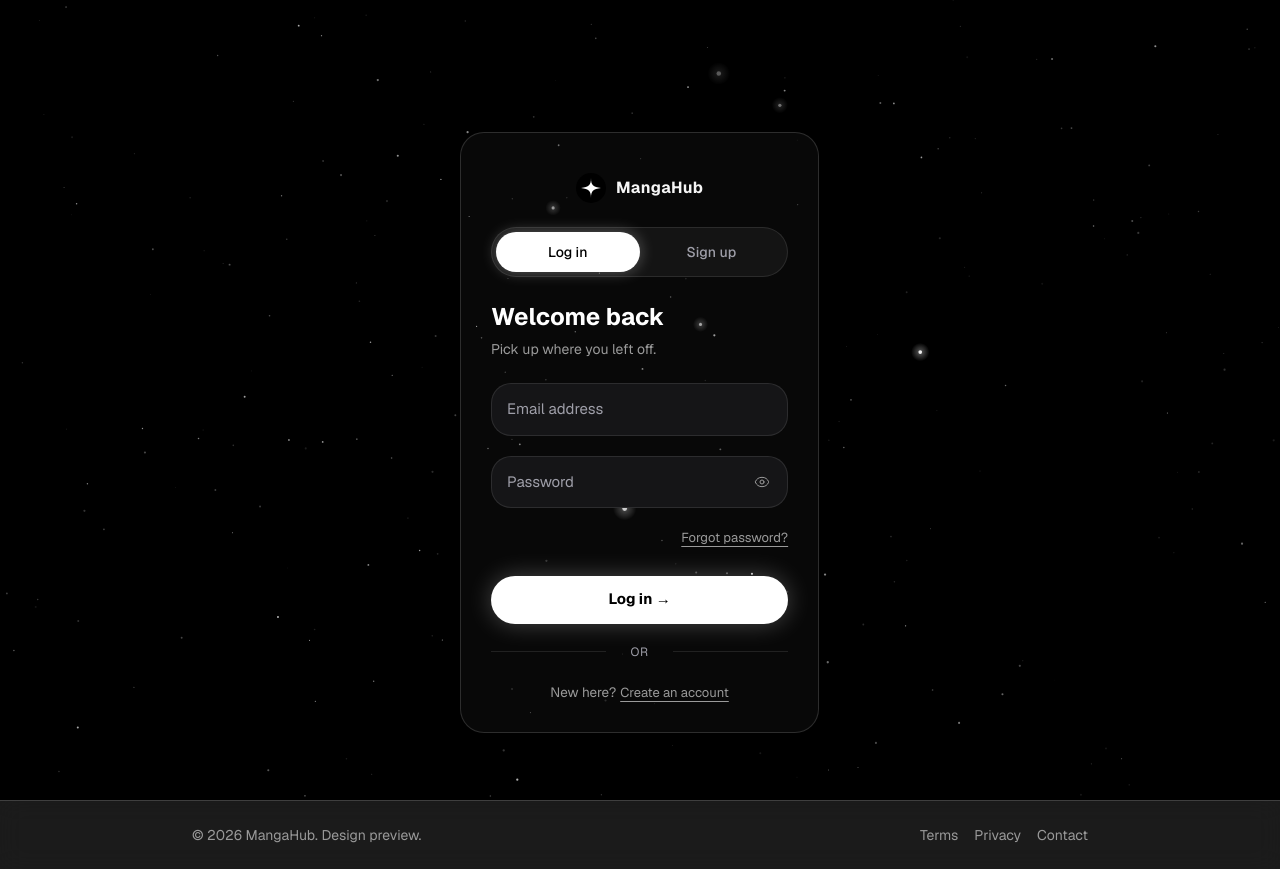
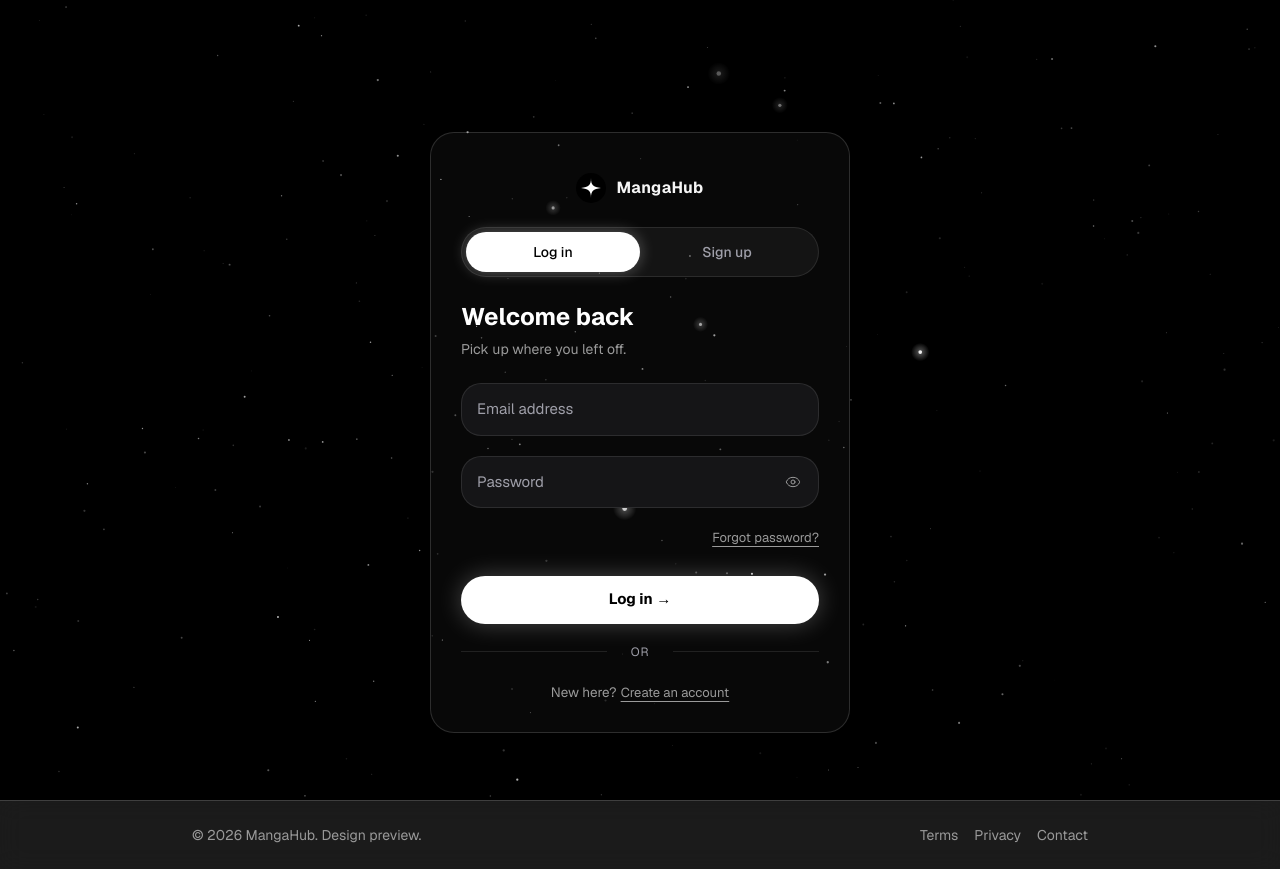
Before and after one commit to amir021b/Manga-web-project, a Next.js app in the folder Front-End/: page /login in a window 1280 px wide. Built offline with nearby package versions, Linux system fonts and the light colour scheme; no server answers.

Commit message:
feat(auth): stabilize card width and error layout on login and signup

```diff
--- a/Front-End/src/components/auth/AuthCard.tsx
+++ b/Front-End/src/components/auth/AuthCard.tsx
@@ -50,7 +50,7 @@ function AuthCard() {
   }
 
   return (
-    <div className="auth-card-in">
+    <div className="auth-card-in w-full max-w-[420px]">
       <GlassCard>
         <div className="fade-up mb-6" style={{ animationDelay: '80ms' }}>
           <Logo />
```
